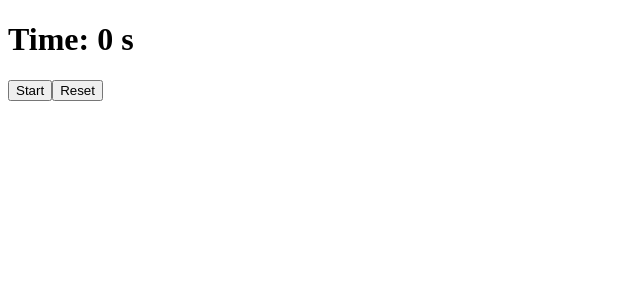
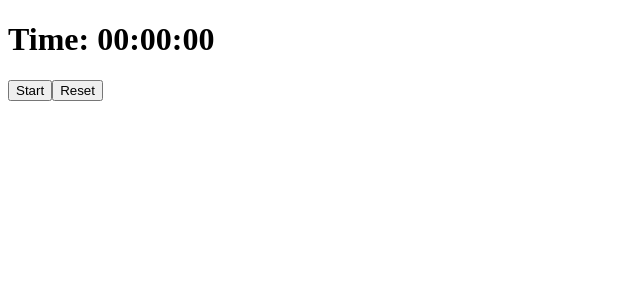
Before and after one commit to Rozamo/React, a React (Create React App) app in the folder my-app/: page / in a window 1280 px wide. Shown: the top 300 px of the page, without its empty margins (0-640 px from the left). Built offline with nearby package versions, Linux system fonts and the light colour scheme.

Commit message:
Changed the look

```diff
--- a/my-app/src/components/Stopwatch.js
+++ b/my-app/src/components/Stopwatch.js
@@ -3,9 +3,12 @@ import React from 'react';
 function Stopwatch(props) {
     if (props.obj.isOn) {
         props.obj.counter++;
+        var hours = Math.floor(props.obj.counter / 3600);
+        var mins = Math.floor((props.obj.counter - (hours * 3600)) / 60);
+        var secs = (props.obj.counter - (hours * 3600)) % 60;
         return(
             <div>
-                <h1>Time: {props.obj.counter} s</h1>
+                <h1>Time: {hours < 10 ? "0" + hours : hours}:{mins < 10 ? "0" + mins : mins}:{secs < 10 ? "0" + secs : secs} </h1>
                 <button onClick={() => {props.obj.isOn = false}}>Stop</button>
                 <button onClick={() => {props.obj.counter = 0; props.obj.isOn = false}}>Reset</button>
             </div>
@@ -13,9 +16,12 @@ function Stopwatch(props) {
     }
     else
     {
+        hours = Math.floor(props.obj.counter / 3600);
+        mins = Math.floor((props.obj.counter - (hours * 3600)) / 60);
+        secs = (props.obj.counter - (hours * 3600)) % 60;
         return(
             <div>
-                <h1>Time: {props.obj.counter} s</h1>
+                <h1>Time: {hours < 10 ? "0" + hours : hours}:{mins < 10 ? "0" + mins : mins}:{secs < 10 ? "0" + secs : secs} </h1>
                 <button onClick={() => {props.obj.isOn = true}}>Start</button>
                 <button onClick={() => {props.obj.counter = 0}}>Reset</button>
             </div>
```
